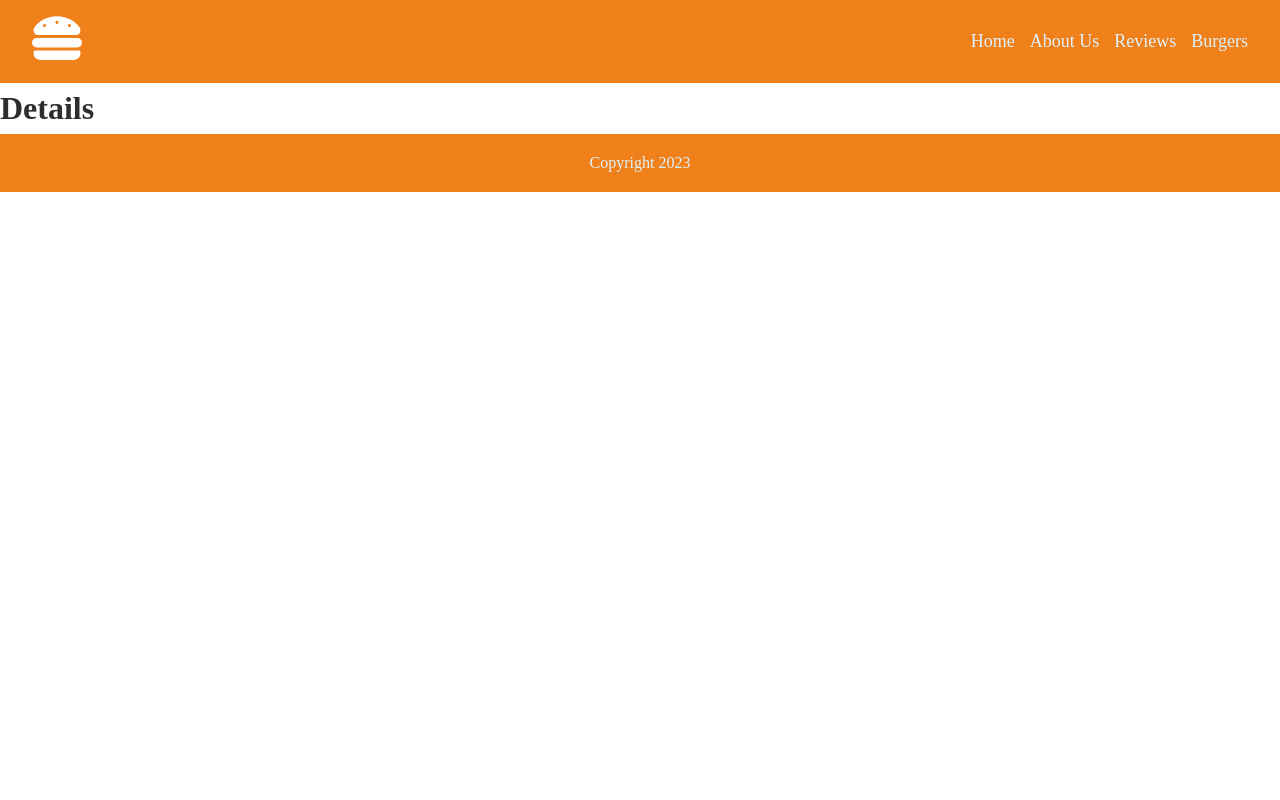
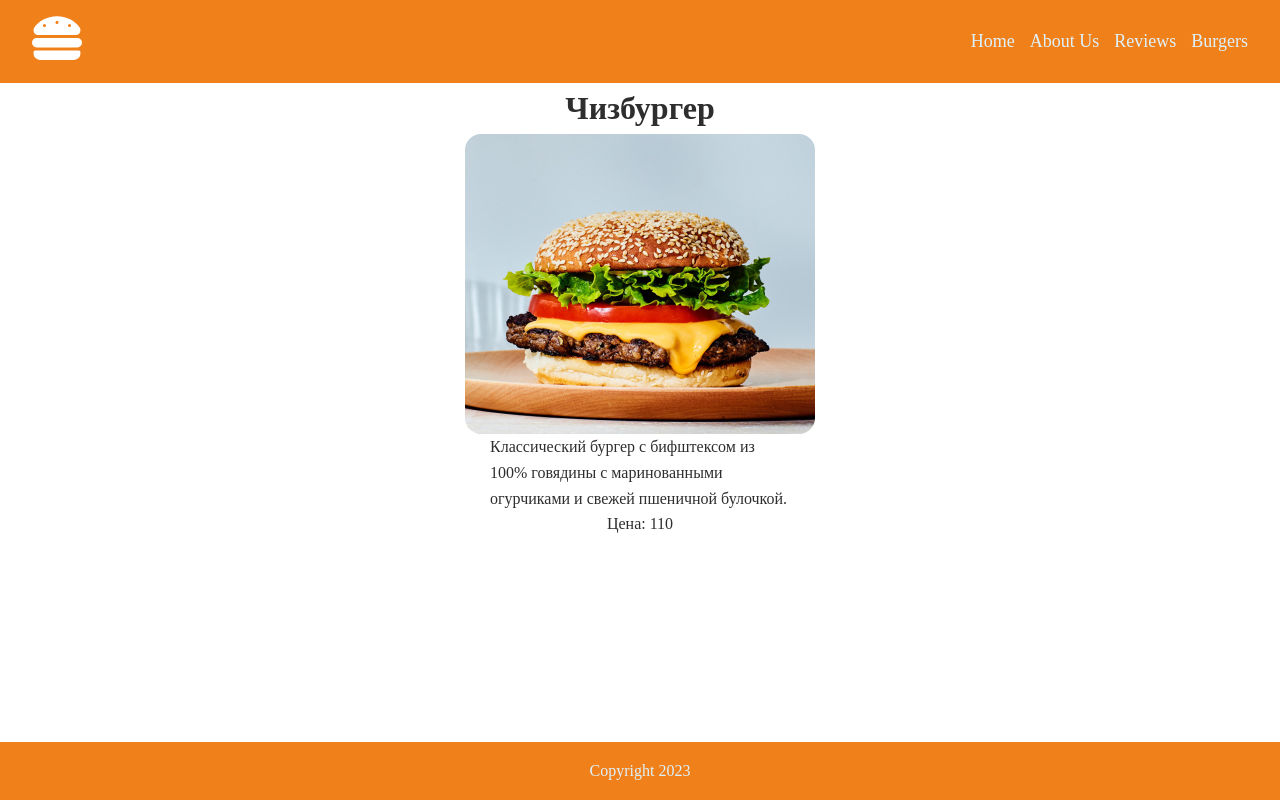
Before and after one commit to antasth/next-app, a Next.js app: page /burgers/001 in a window 1280 px wide. Built offline with nearby package versions, Linux system fonts and the light colour scheme; data requests are answered from the project's data file; a web font is replaced by a local one.

Commit message:
feat: show burger details static page

```diff
--- a/pages/burgers/[id].tsx
+++ b/pages/burgers/[id].tsx
@@ -1,4 +1,7 @@
+import styles from '@/styles/Details.module.css'
 import { IBurger } from '@/types'
+import { GetStaticPropsContext } from 'next'
+import Image from 'next/image'
 
 export const getStaticPaths = async () => {
   const res = await fetch('http://localhost:3005/items')
@@ -13,10 +16,33 @@ export const getStaticPaths = async () => {
   return { paths, fallback: false }
 }
 
-export const Details = () => {
+export const getStaticProps = async (context: GetStaticPropsContext) => {
+  const id = context.params?.id
+  const res = await fetch(`http://localhost:3005/items/${id}`)
+  const data = await res.json()
+
+  return {
+    props: {
+      burger: data,
+    },
+  }
+}
+
+export const Details = ({ burger }: { burger: IBurger }) => {
   return (
-    <div>
-      <h1>Details</h1>
+    <div className={styles.singleBurger}>
+      <h1>{burger.name}</h1>
+      <div className={styles.imageContainer}>
+        <Image
+          src={burger.image}
+          alt={burger.name}
+          fill
+          priority
+          sizes="(max-width: 768px) 100vw, (max-width: 1200px) 50vw, 33vw"
+        />
+      </div>
+      <p>{burger.desc}</p>
+      <p>Цена: {burger.price}</p>
     </div>
   )
 }
--- a/styles/Burger.module.css
+++ b/styles/Burger.module.css
@@ -1,18 +1,18 @@
 .image {
-  max-width: 250px;
+  position: relative;
   border-radius: 10px;
-  width: 200px;
+  width: 250px;
   height: 200px;
+  overflow: hidden;
 }
 .burgerCard {
   color: #2e2e2e;
   display: grid;
-  grid-template-columns: 150px 1fr;
+  grid-template-columns: repeat(auto-fit minmax(100px, 1fr));
   align-items: center;
   justify-items: center;
   gap: 10px;
   margin-bottom: 20px;
-  overflow: hidden;
   background: #fff;
   padding: 10px;
   border-radius: 4px;
@@ -23,6 +23,3 @@
 .burgerCard h3 {
   margin-top: 0;
 }
-.singleBurger {
-  max-width: 600px;
-}
--- a/styles/BurgersList.module.css
+++ b/styles/BurgersList.module.css
@@ -2,6 +2,7 @@
   flex-grow: 1;
   display: flex;
   justify-content: center;
+  flex-wrap: wrap;
   column-gap: 2rem;
   padding: 1rem;
 }
--- /dev/null
+++ b/styles/Details.module.css
@@ -0,0 +1,16 @@
+.singleBurger {
+  margin: 0 auto;
+  flex-grow: 1;
+  max-width: 300px;
+  display: flex;
+  flex-direction: column;
+  align-items: center;
+}
+
+.imageContainer {
+  width: 350px;
+  height: 300px;
+  border-radius: 1rem;
+  overflow: hidden;
+  position: relative;
+}
--- a/styles/Home.module.css
+++ b/styles/Home.module.css
@@ -10,6 +10,11 @@
   font-size: 44px;
 }
 
+.burger {
+  position: relative;
+  width: 400px;
+  height: 300px;
+}
 .text {
   font-size: 18px;
   text-align: justify;
```
Also changed, not shown: components/burger.tsx (+8 -9 lines), pages/index.tsx (+6 -1 lines).
